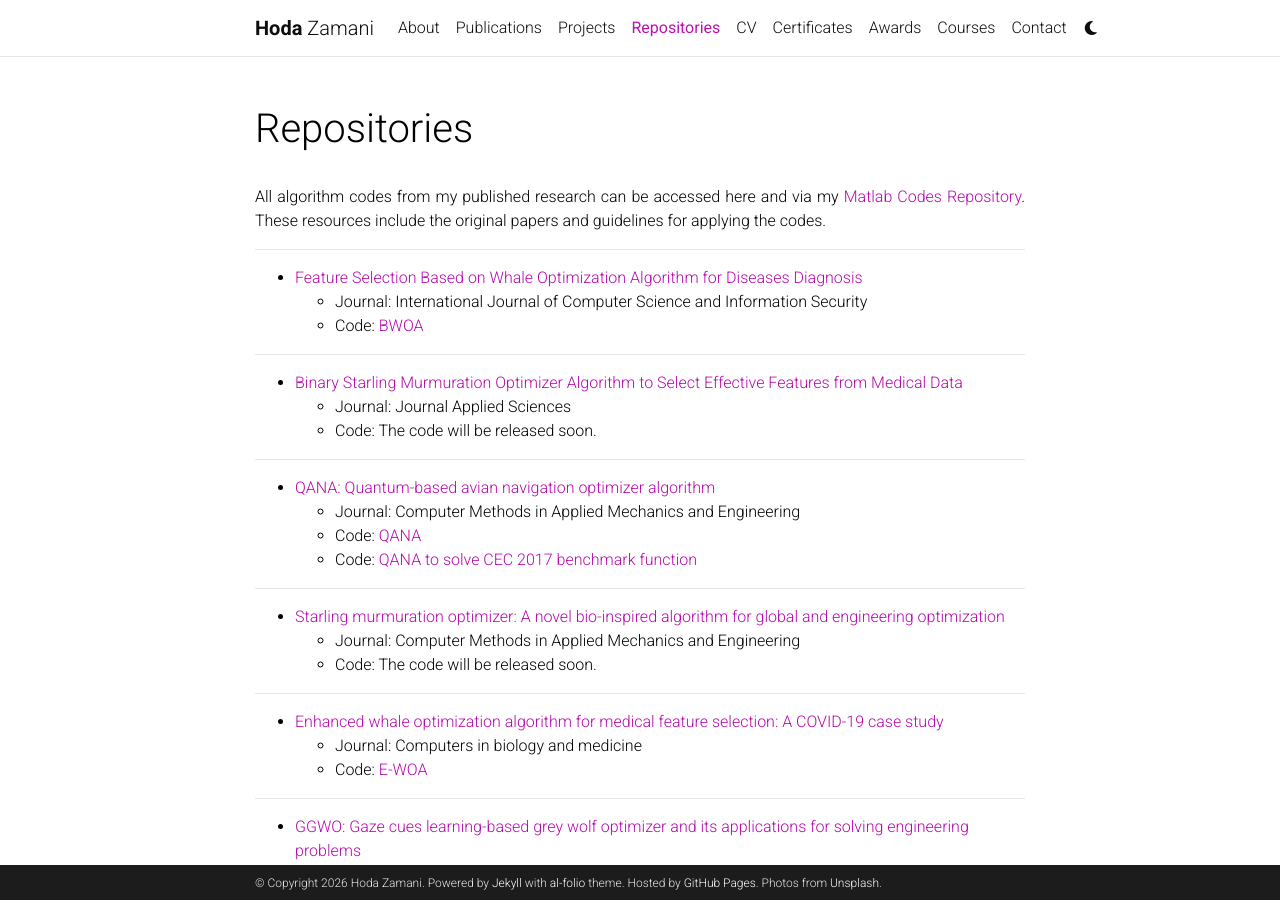
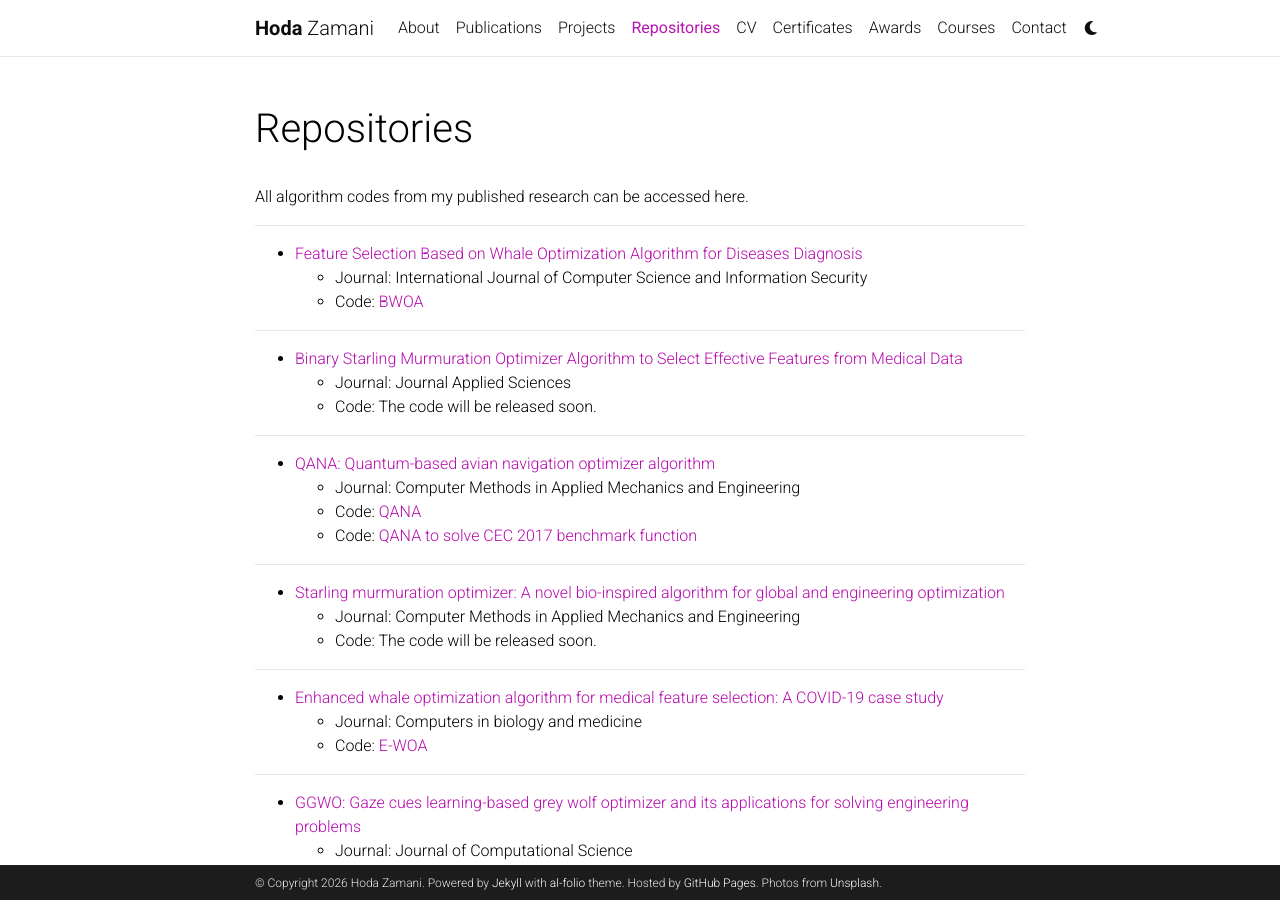
Before and after one commit to HodaZamani/HodaZamani.github.io, a Jekyll site: the page built from _pages/repositories.md, in a window 1280 px wide and 900 px high. Built offline with Jekyll 4.4.1, drawn with Linux system fonts in a browser that asks for light colours; comment, search, counter and statistics services are not loaded; a style sheet for code colours, icons or effects is not loaded.

Commit message:
Update repositories.md

```diff
--- a/_pages/repositories.md
+++ b/_pages/repositories.md
@@ -6,9 +6,7 @@
 nav_order: 4
 ---
 <p align="justify">
-All algorithm codes from my published research can be accessed here and via my
-<a href="https://github.com/HodaZamani/Matlab-Codes">Matlab Codes Repository</a>.
-These resources include the original papers and guidelines for applying the codes.
+All algorithm codes from my published research can be accessed here.
 </p>
 
 
```
